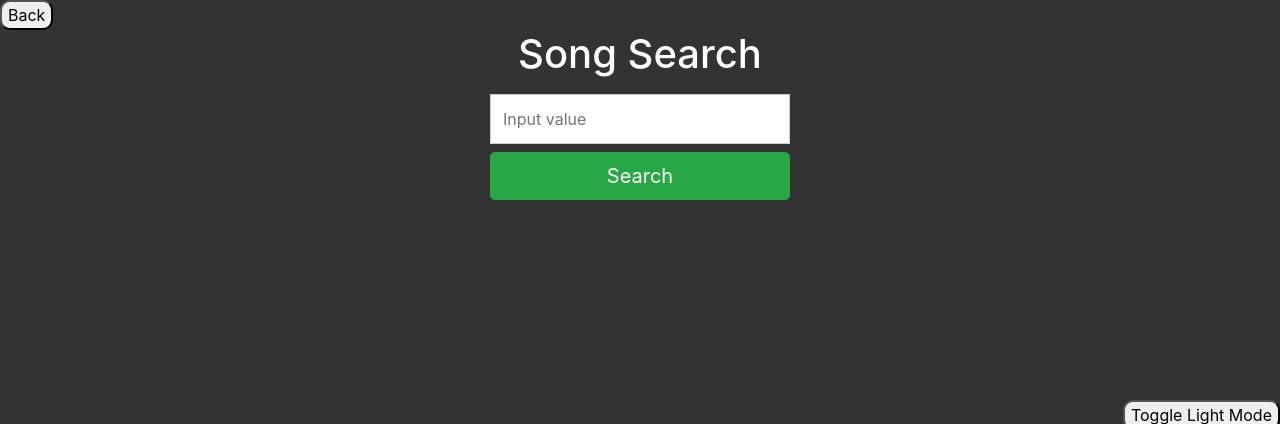
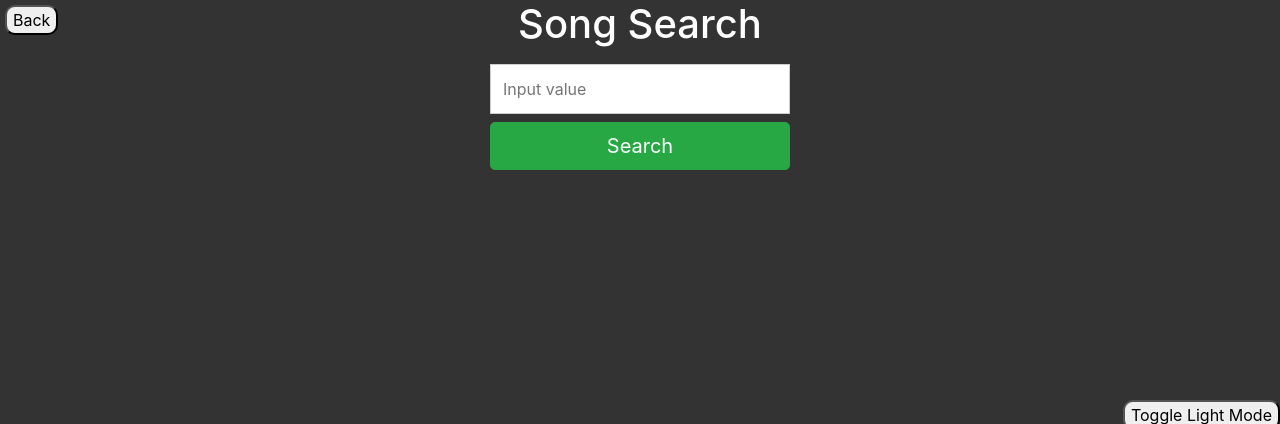
Before and after one commit to sunRyzen/Entertainment-Database, a PHP site: page /itunes/index.php in a window 1280 px wide. Shown: the top 424 px of the page. Run offline with PHP 8.4, Linux system fonts and the light colour scheme; data that the repository does not hold is empty.

Commit message:
Update index.php

```diff
--- a/capstone/itunes/index.php
+++ b/capstone/itunes/index.php
@@ -73,8 +73,14 @@ if ($conn->connect_error) {
 			border-radius: 10px;
 		}
 
+		.back-btn {
+			position: absolute;
+			left: 5px;
+			top: 5px;
+	    }
+
     </style>
-	<button onclick="goBack()">Back</button>
+	<button class="back-btn" onclick="goBack()">Back</button>
 
 		<script>
 	function goBack() {
@@ -185,8 +191,7 @@ if ($conn->connect_error) {
 					  }
 					}
 				}
-				?>
-
+					?>
         </table>
   </div>
   </div>
```
